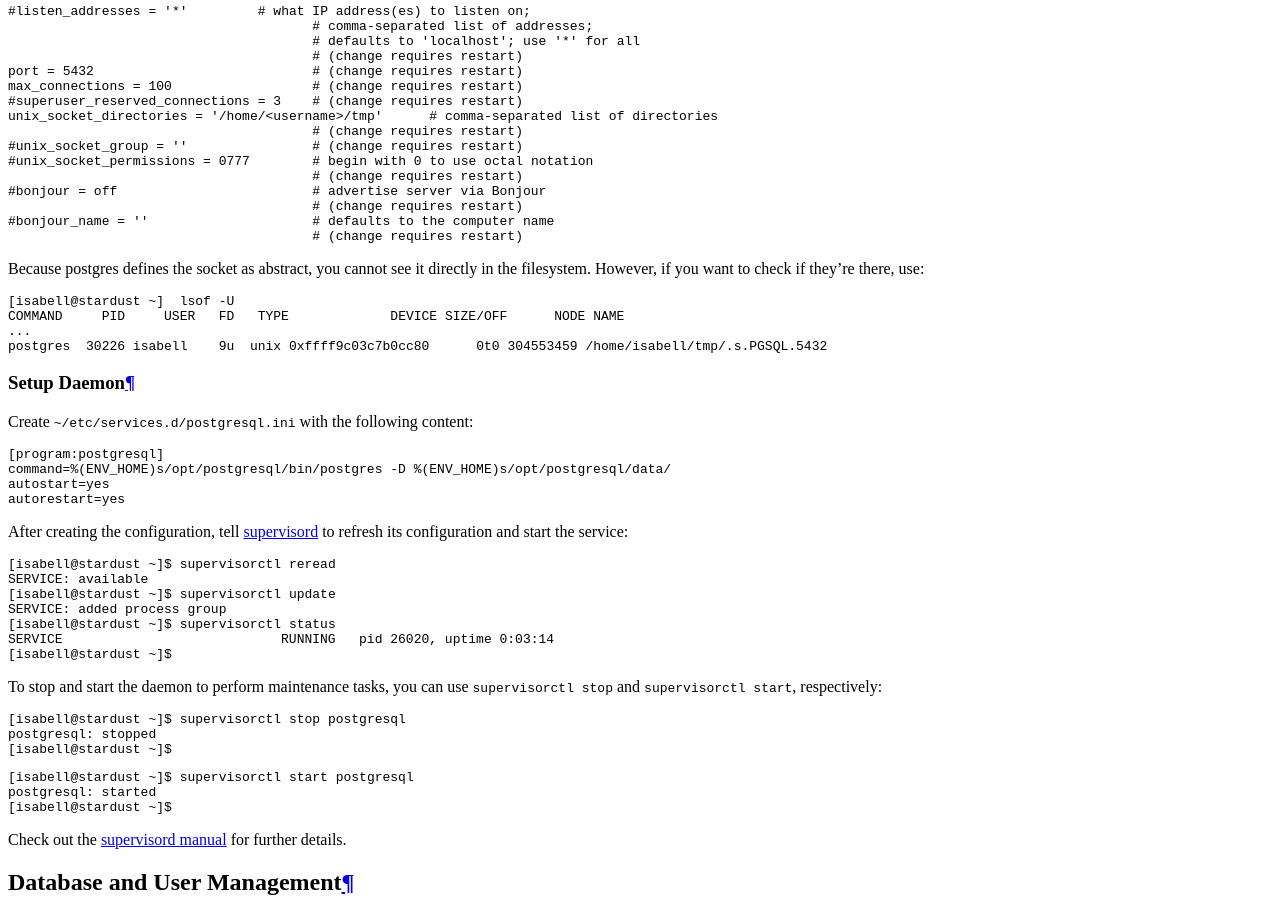
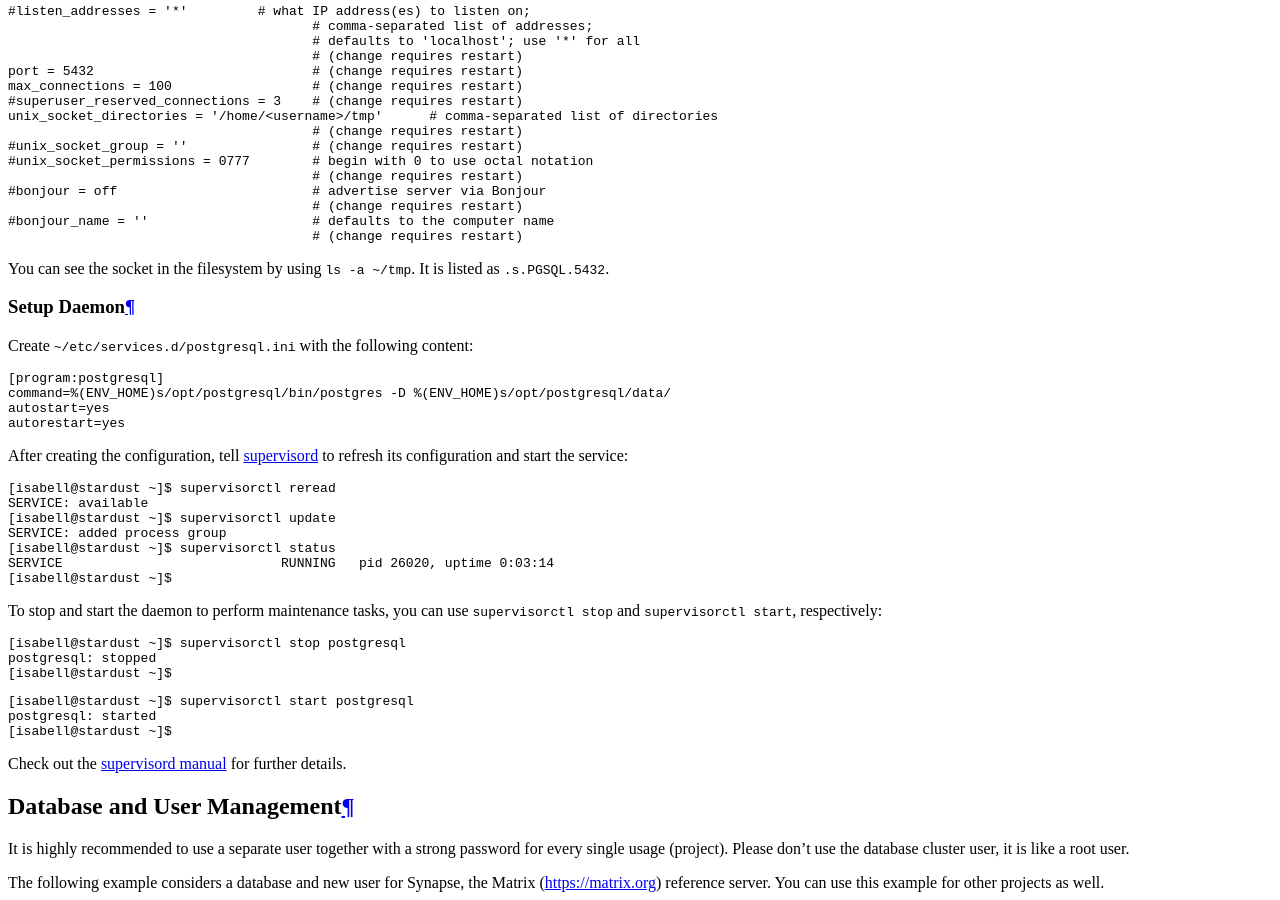
Before and after one commit to Uberspace/lab, a Sphinx documentation site: the page built from source/guide_postgresql.rst, in a window 1280 px wide and 900 px high, scrolled down 6610 px. Built offline with Sphinx 7.4.7 and the Read the Docs theme 2.0.0, drawn with Linux system fonts in a browser that asks for light colours.

Commit message:
changed part about socket

```diff
--- a/source/guide_postgresql.rst
+++ b/source/guide_postgresql.rst
@@ -248,16 +248,7 @@
                                         # (change requires restart)
 
 
-Because postgres defines the socket as abstract, you cannot see it directly in the filesystem.
-However, if you want to check if they're there, use:
-
-.. code-block:: bash
-
- [isabell@stardust ~]  lsof -U
- COMMAND     PID     USER   FD   TYPE             DEVICE SIZE/OFF      NODE NAME
- ...
- postgres  30226 isabell    9u  unix 0xffff9c03c7b0cc80      0t0 304553459 /home/isabell/tmp/.s.PGSQL.5432
-
+You can see the socket in the filesystem by using ``ls -a ~/tmp``. It is listed as ``.s.PGSQL.5432``.
 
 Setup Daemon
 ------------
```
